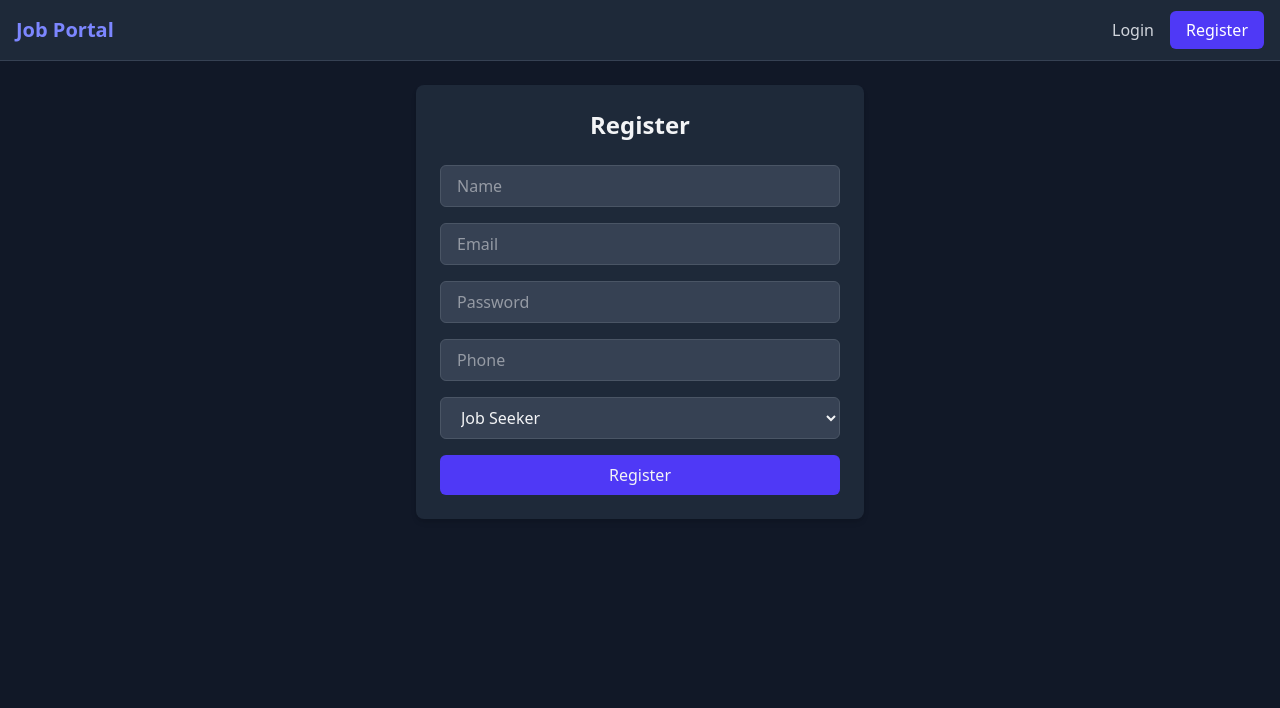
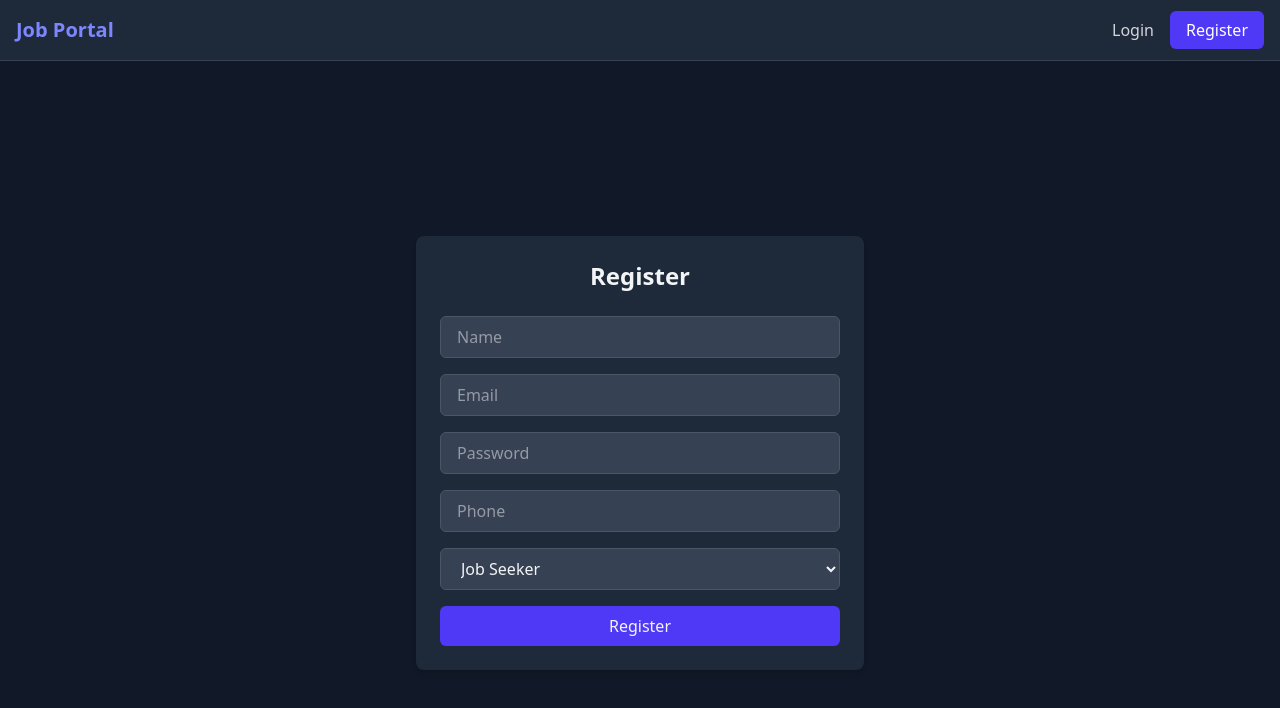
Before and after one commit to Sajansan/Job_Portal, a React app in the folder frontend/: page /register in a window 1280 px wide. Shown: the top 708 px of the page. Built offline with nearby package versions, Linux system fonts and the light colour scheme; the HTML template or start-up script is replaced by a standard one.

Commit message:
Login and register form alignments

```diff
--- a/frontend/src/pages/auth/Login.jsx
+++ b/frontend/src/pages/auth/Login.jsx
@@ -31,7 +31,8 @@ const Login = () => {
     };
 
     return (
-        <div className="max-w-md mx-auto bg-gray-800 p-6 rounded-lg shadow-md">
+        <div className="min-h-[calc(100vh-64px)] flex items-center justify-center">
+            <div className="max-w-md w-full bg-gray-800 p-6 rounded-lg shadow-md">
                 <h2 className="text-2xl font-bold mb-6 text-center">Login</h2>
 
                 {error && (
@@ -64,6 +65,7 @@ const Login = () => {
                     </button>
                 </form>
             </div>
+        </div>
     );
 };
 
--- a/frontend/src/pages/auth/Register.jsx
+++ b/frontend/src/pages/auth/Register.jsx
@@ -29,7 +29,8 @@ const Register = () => {
     };
 
     return (
-        <div className="max-w-md mx-auto bg-gray-800 p-6 rounded-lg shadow-md">
+        <div className="min-h-[calc(100vh-64px)] flex items-center justify-center">
+            <div className="max-w-md w-full bg-gray-800 p-6 rounded-lg shadow-md">
                 <h2 className="text-2xl font-bold mb-6 text-center">Register</h2>
 
                 {error && (
@@ -87,6 +88,7 @@ const Register = () => {
                     </button>
                 </form>
             </div>
+        </div>
     );
 };
 
```
Lines whose indentation alone changed are shown as unchanged.
